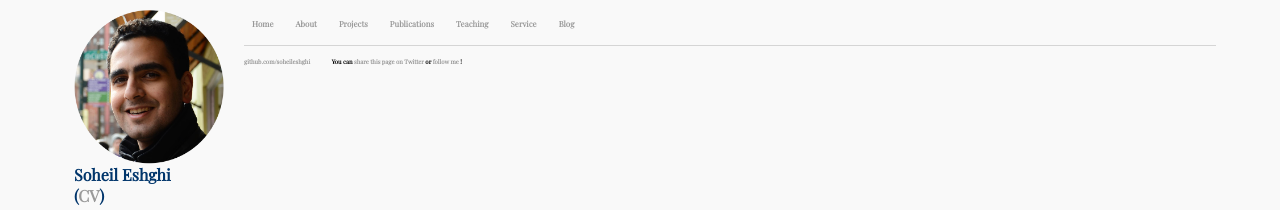
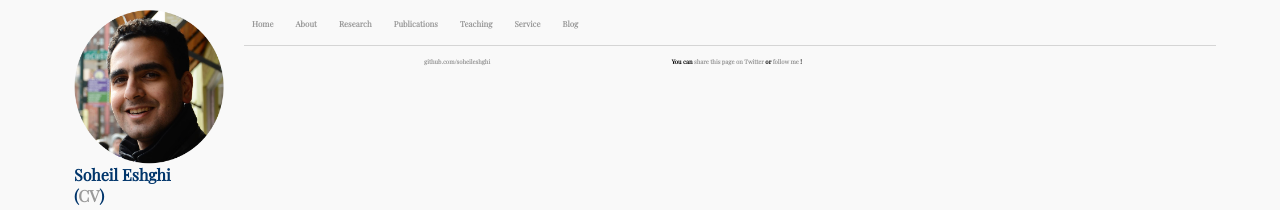
Before and after one commit to SoheilEshghi/SoheilEshghi.github.io, a Jekyll site: the page built from research/index.html, in a window 1280 px wide. Shown: the top 210 px of the page. Built offline with Jekyll 4.4.1, drawn with Linux system fonts in a browser that asks for light colours.

Commit message:
sizes and Research

```diff
--- a/_layouts/default.html
+++ b/_layouts/default.html
@@ -26,7 +26,7 @@
 						<ul>
 								<li><a href="/">Home</a></li>
 								<li><a href="/about">About</a></li>
-								<li><a href="/projects">Projects</a></li>
+								<li><a href="/research">Research</a></li>
 								<li><a href="/publications">Publications</a></li>
 								<li><a href="/teaching">Teaching</a></li>
 								<li><a href="/service">Service</a></li>
--- a/css/main.css
+++ b/css/main.css
@@ -15,10 +15,16 @@ td{
   color:  #00356b;
 }
 
-nav ul li, footer ul li {
+nav ul li {
     display: inline;
     margin-right: 20px;
 }
+footer ul li{
+    display: inline;
+    margin-left: 180px;
+    font-size: 0.5em;
+}
+
 a {
     text-decoration: none;
     color: #999;
```
Also changed, not shown: research/index.html (renamed from projects/index.html).
